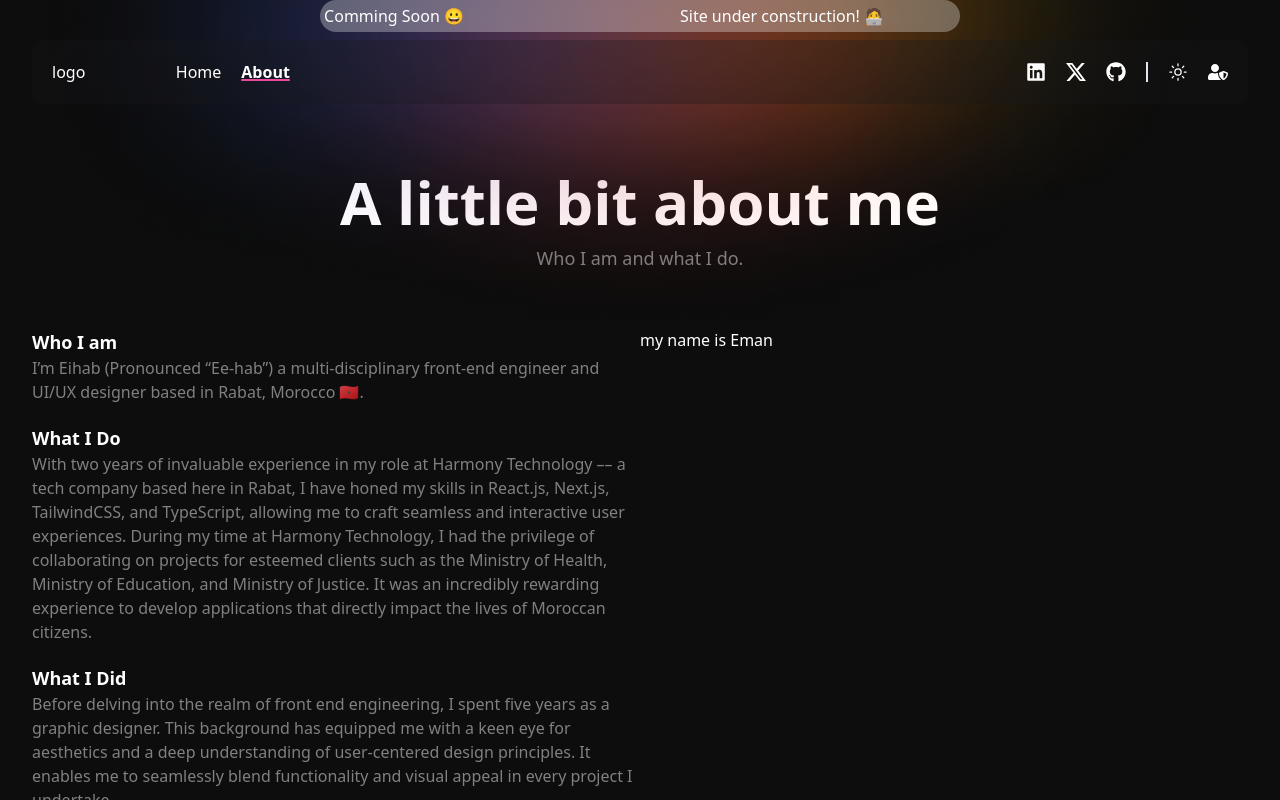
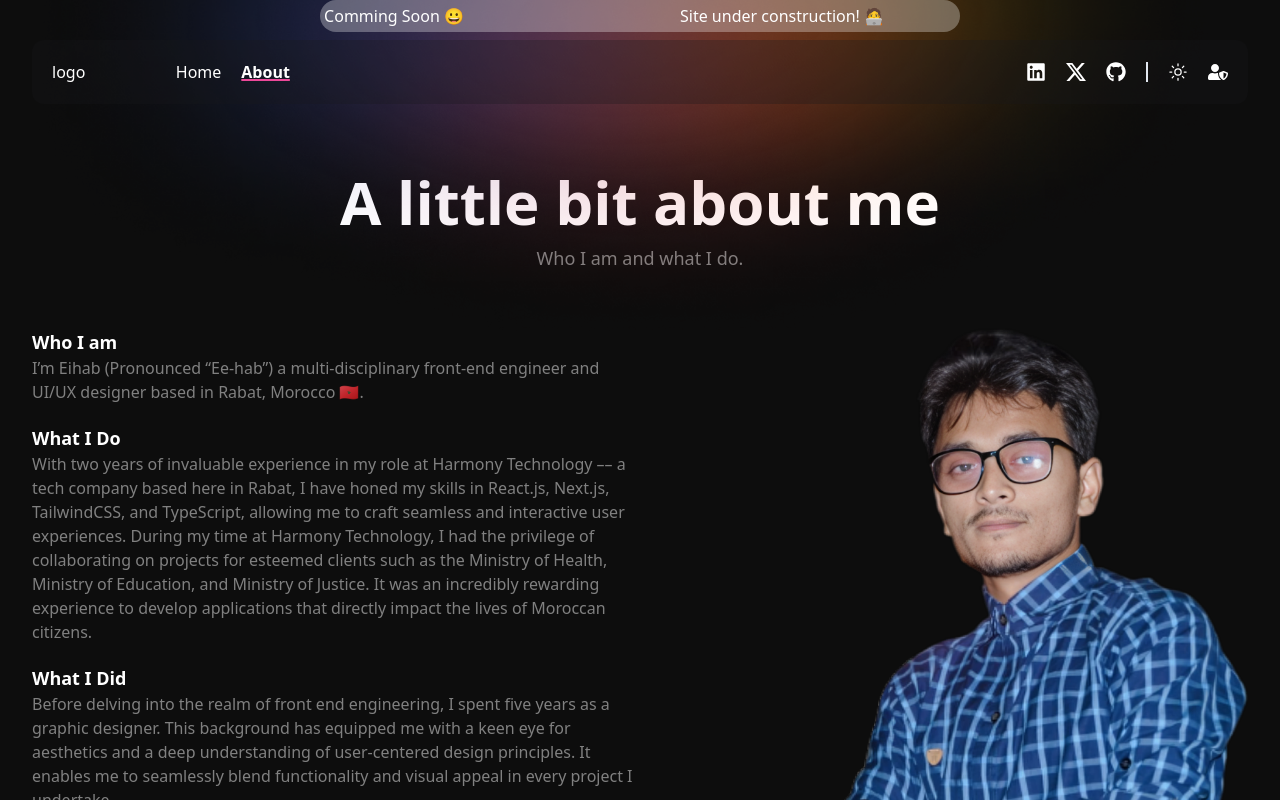
Before and after one commit to emonhaque1998/myproject, a Next.js app: page /about in a window 1280 px wide. Shown: the top 800 px of the page. Built offline with nearby package versions, Linux system fonts and the light colour scheme.

Commit message:
updddate

```diff
--- a/src/app/about/page.tsx
+++ b/src/app/about/page.tsx
@@ -4,6 +4,7 @@ import Hero from "@/components/frontend/home/Hero";
 import Project from "@/components/frontend/home/Project";
 import Together from "@/components/frontend/home/Together";
 import HomeLayout from "@/components/frontend/layouts/HomeLayout";
+import Image from "next/image";
 import { useAppSelector } from "@/redux/hooks";
 
 export default function About() {
@@ -77,8 +78,15 @@ export default function About() {
                 <p className="text-[#808080]">Let’s build something great,</p>
               </div>
             </div>
-            <div className="w-1/2 text-white max-md:hidden">
-              <h1>my name is Eman</h1>
+            <div className="w-1/2 text-white max-md:hidden flex justify-end">
+              <div>
+                <Image
+                  src="/assets/img/my.png"
+                  width={450}
+                  height={450}
+                  alt="My Image"
+                />
+              </div>
             </div>
           </div>
         </div>
```
Also changed, not shown: public/assets/img/my.png (added).
